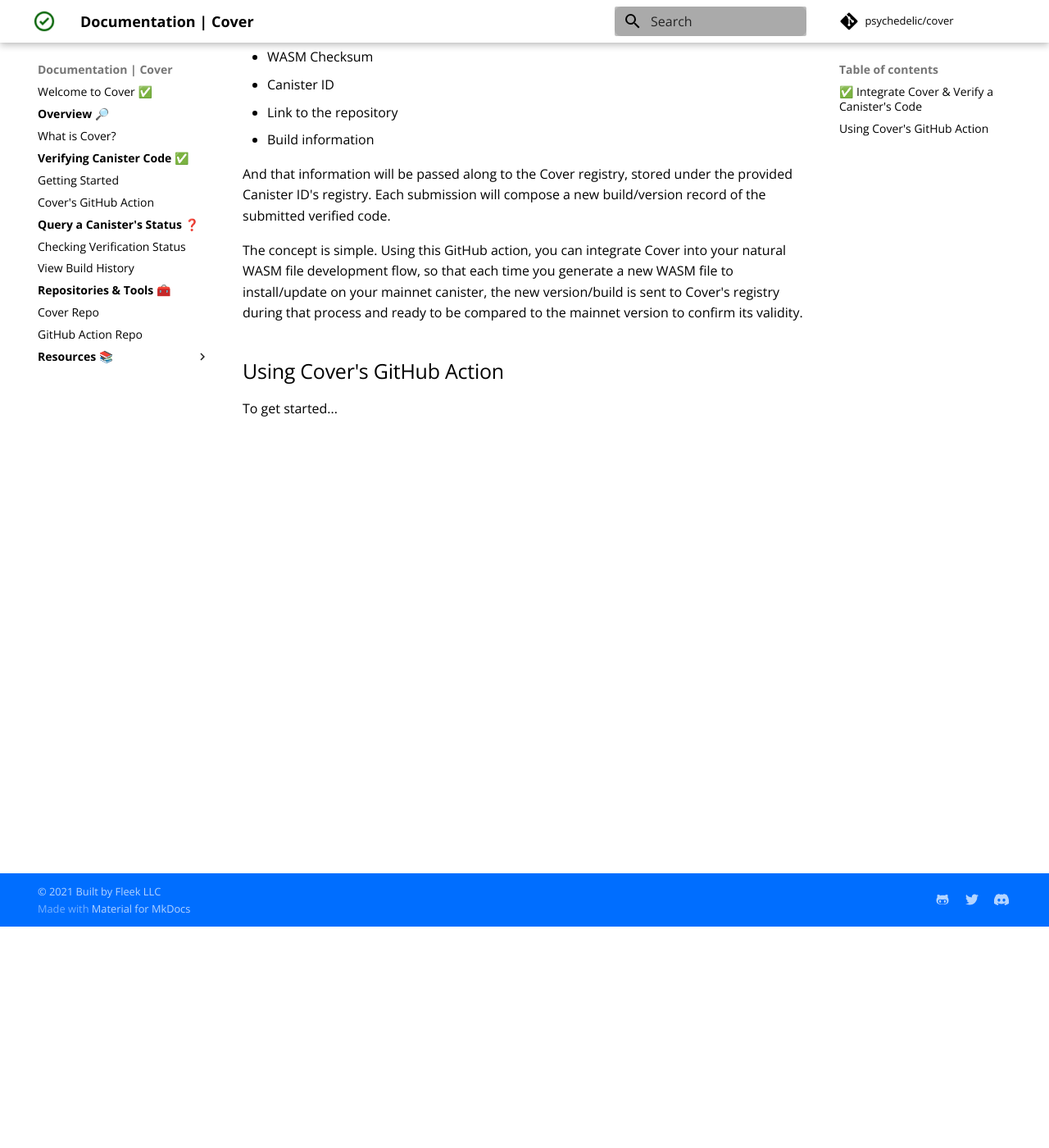
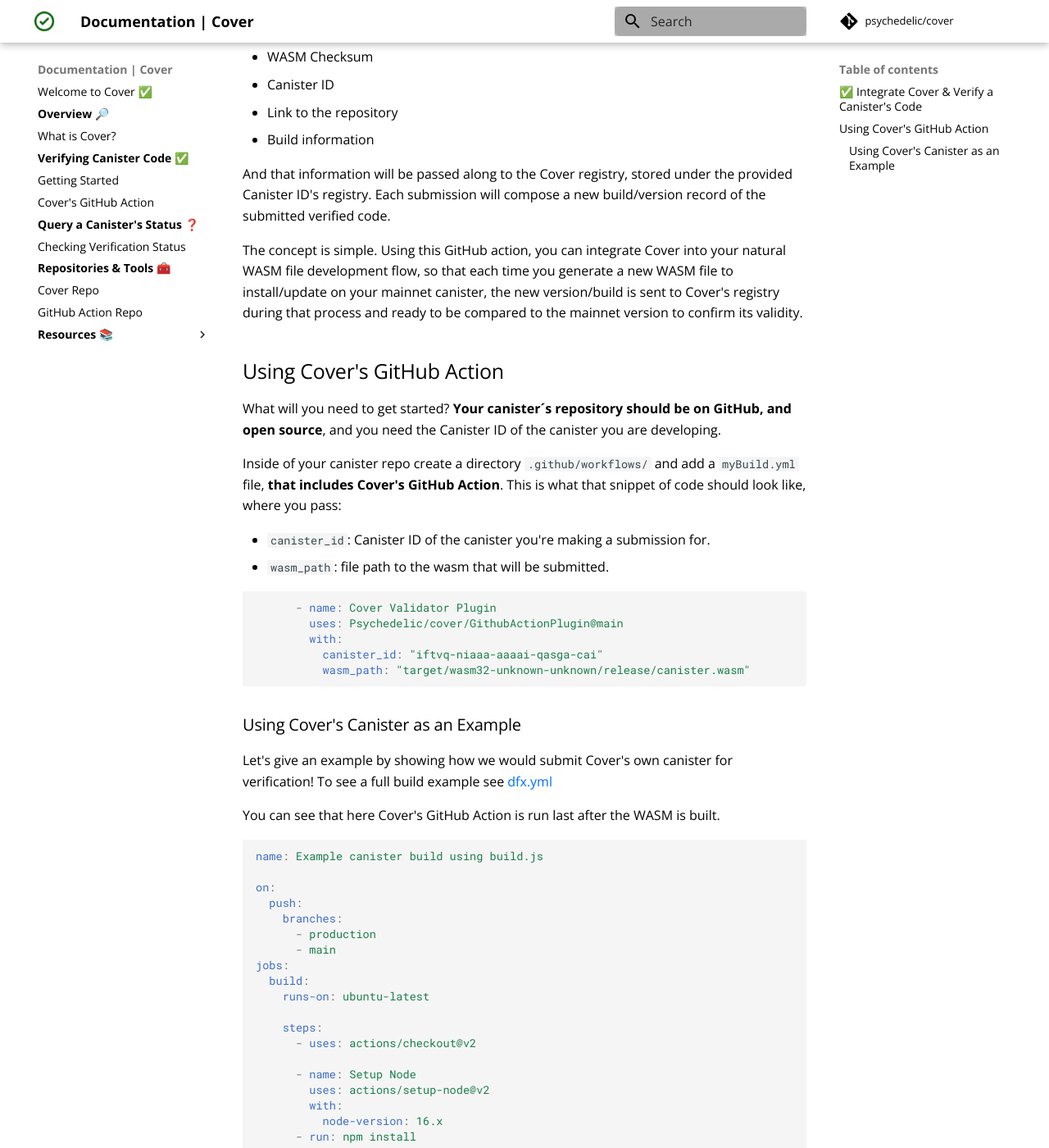
Before and after one commit to Psychedelic/cover-docs, an MkDocs documentation site: the page built from docs/integrate-cover/getting-started.md, in a window 1280 px wide and 1400 px high, scrolled down 270 px. Shown: the whole window at 82% size. Built offline with MkDocs 1.6.1 and Material for MkDocs 9.7.7, drawn with Linux system fonts in a browser that asks for light colours; comment, search, counter and statistics services are not loaded; some of the changed text lies outside the part shown.

Commit message:
base examples

````diff
--- a/docs/integrate-cover/getting-started.md
+++ b/docs/integrate-cover/getting-started.md
@@ -19,4 +19,79 @@
 
 ## Using Cover's GitHub Action
 
-To get started...
+What will you need to get started? **Your canister´s repository should be on GitHub, and open source**, and you need the Canister ID of the canister you are developing.
+
+Inside of your canister repo create a directory `.github/workflows/` and add a `myBuild.yml` file, **that includes Cover's GitHub Action**. This is what that snippet of code should look like, where you pass:
+
+- `canister_id`: Canister ID of the canister you're making a submission for.
+- `wasm_path`: file path to the wasm that will be submitted.
+
+```yaml
+      - name: Cover Validator Plugin
+        uses: Psychedelic/cover/GithubActionPlugin@main
+        with:
+          canister_id: "iftvq-niaaa-aaaai-qasga-cai"
+          wasm_path: "target/wasm32-unknown-unknown/release/canister.wasm"
+```
+
+### Using Cover's Canister as an Example
+
+Let's give an example by showing how we would submit Cover's own canister for verification! To see a full build example see [dfx.yml](.github/workflows/dfx.yml)
+
+You can see that here Cover's GitHub Action is run last after the WASM is built.
+
+```yaml
+
+name: Example canister build using build.js
+
+on:
+  push:
+    branches:
+      - production
+      - main
+jobs:
+  build:
+    runs-on: ubuntu-latest
+
+    steps:
+      - uses: actions/checkout@v2
+
+      - name: Setup Node
+        uses: actions/setup-node@v2
+        with:
+          node-version: 16.x
+      - run: npm install
+
+      - name: Install cmake
+        run: |
+          sudo apt-get update
+          sudo apt-get install cmake -y
+
+      - name: Rust toolchain
+        uses: actions-rs/toolchain@v1
+        with:
+          toolchain: ${{ matrix.rust }}
+          profile: minimal
+          default: true
+          override: true
+          target: wasm32-unknown-unknown
+
+      - name: IC CDK Optimizer
+#        Generates target/wasm32-unknown-unknown/release/canister.wasm
+        run: cargo install ic-cdk-optimizer
+
+      - name: Build WASM
+        run: node build.js --name cover
+
+      - name: Cover Validator Plugin
+        uses: Psychedelic/cover/GithubActionPlugin@main
+        with:
+          canister_id: "iftvq-niaaa-aaaai-qasga-cai"
+          wasm_path: "target/wasm32-unknown-unknown/release/canister.wasm"
+```
+
+As simple as that!
+
+Whenever you push your code using `production` or `main` branches, the above workflow will be triggered.
+
+If you successfully generated the canister.wasm the [Cover Validation Plugin](./GithubActionPlugin) will call an AWS Lambda Function that will add the validation results to the [Cover canister](https://ic.rocks/principal/iftvq-niaaa-aaaai-qasga-cai).
--- a/mkdocs.yml
+++ b/mkdocs.yml
@@ -31,7 +31,6 @@
   - Cover's GitHub Action: integrate-cover/getting-started/#using-covers-github-action
   - <b>Query a Canister's Status</b> ❓: "#"
   - Checking Verification Status: check-status/getting-started.md
-  - View Build History: check-status/getting-started/#view-a-canisters-entrybuild-history
   - <b>Repositories & Tools</b> 🧰: "#"
   - Cover Repo: "https://github.com/psychedelic/cover"
   - GitHub Action Repo: "https://github.com/psychedelic/cover"
@@ -45,6 +44,6 @@
     - icon: fontawesome/brands/github-alt
       link: https://github.com/psychedelic/cover/
     - icon: fontawesome/brands/twitter
-      link: https://twitter.com/cover_ooo
+      link: https://twitter.com/cover_ois
     - icon: fontawesome/brands/discord
       link: https://discord.gg/yVEcEzmrgm
````
Also changed, not shown: docs/check-status/getting-started.md (+49 -5 lines).
